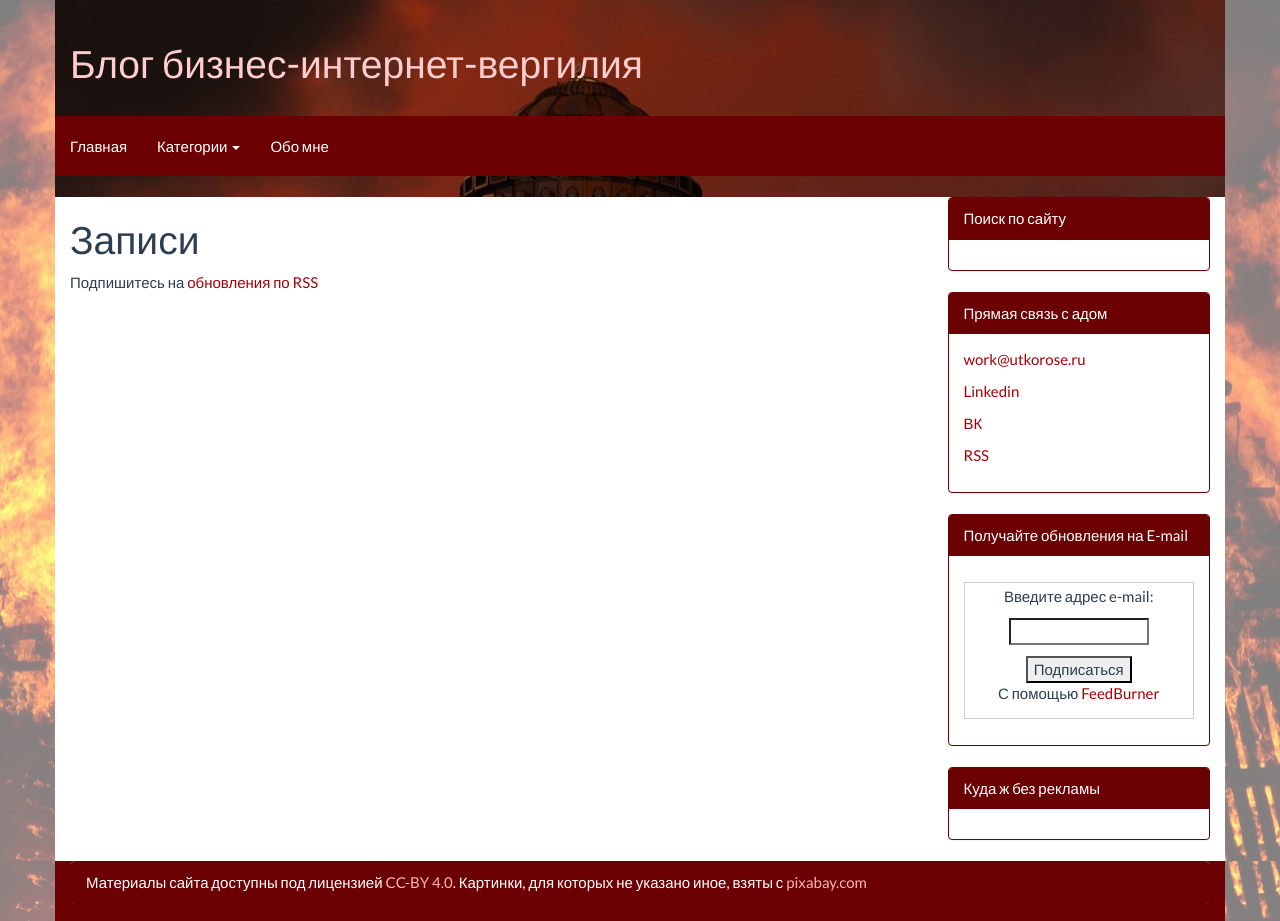
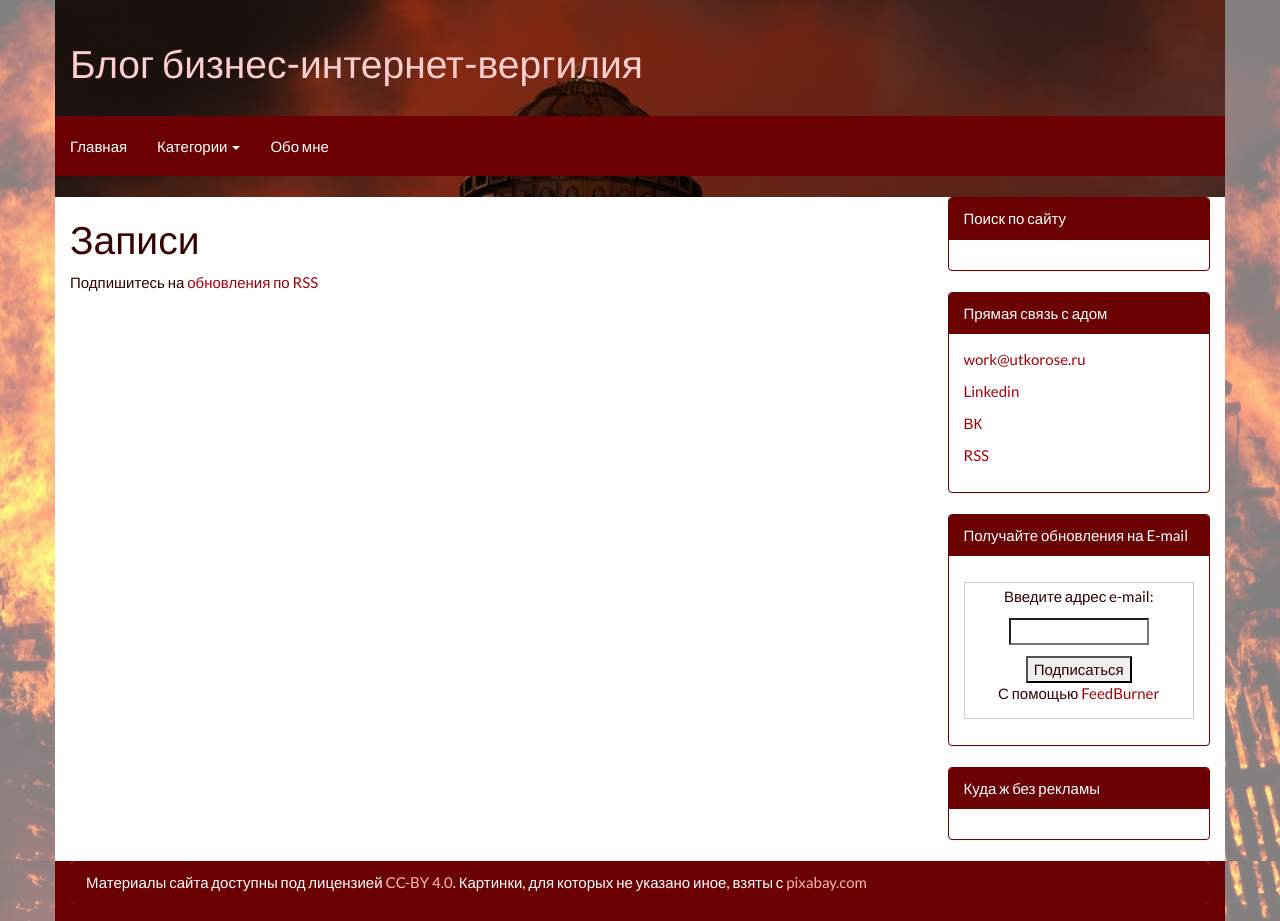
Before and after one commit to utkorose/blog-internet-vergiliy, a Jekyll site: the page built from index.html, in a window 1280 px wide. Built offline with Jekyll 4.4.1, drawn with Linux system fonts in a browser that asks for light colours.

Commit message:
Update theme.css

```diff
--- a/css/theme.css
+++ b/css/theme.css
@@ -3,6 +3,7 @@ html {
   min-height: 100%;
 }
 body {
+  color:#360002;
   /* Margin bottom by footer height */
   margin-bottom: 60px;
   min-height:100%;
```
